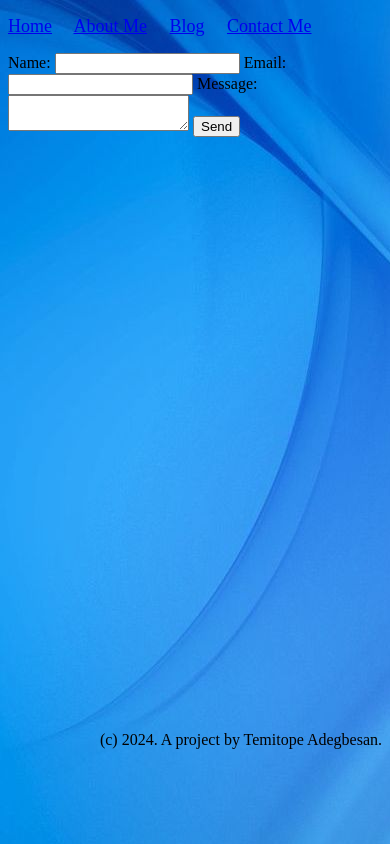
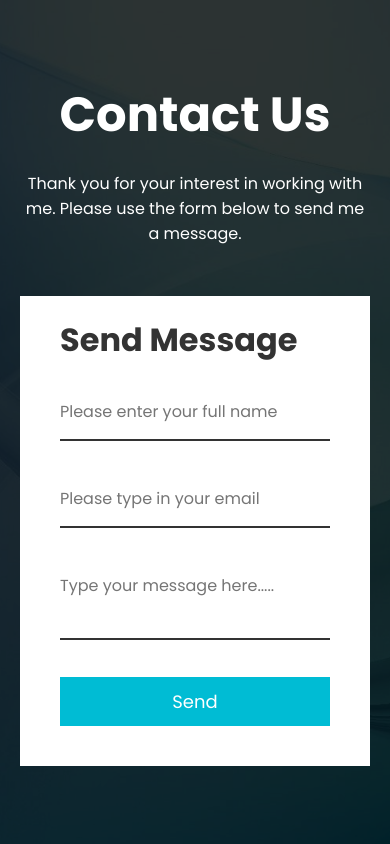
Before and after one commit to estellefruity/project_website, a plain HTML site: page contact.html in a window 390 px wide. Drawn offline with Linux system fonts and the light colour scheme.

Commit message:
adding updated contact form

```diff
--- a/contact.html
+++ b/contact.html
@@ -4,75 +4,50 @@
     <meta charset="UTF-8">
     <meta name="viewport" content="width=device-width, initial-scale=1.0">
     <title>Contact Me Form</title>
+    <link rel="stylesheet" type="text/css" href="css/contact.css">
 </head>
 <body background="images/blue.jpg">
-    <p>
-        <font face="cinzel" size="4">
-			<a href="index.html">Home</a>&nbsp;&nbsp;&nbsp;&nbsp;
-			<a href="aboutme.html">About Me</a>&nbsp;&nbsp;&nbsp;&nbsp;
-			<a href="blog.html">Blog</a>&nbsp;&nbsp;&nbsp;&nbsp;
-			<a href="contact.html">Contact Me</a>
-		</font>
-    </p>
-    <form action="https://api.web3forms.com/submit" method="POST">
+    <section>
 
-        <input type="hidden" name="apikey" value="19196983-0073-45ad-a787-beeb00417539">
+        <div class="section-header">
+          <div class="container">
+            <h2>Contact Us</h2>
+            <p>Thank you for your interest in working with me. Please use the form below to send me a message.</p>
+          </div>
+        </div>
 
-        <input type="hidden" name="redirect" value="https://estellefruity.github.io/project_website/success-page.html">
+        <div class="container">
 
-        <label for="name">Name:</label>
-        <input type="text" id="name" name="name" required>
+            <div class="contact-form">
+                <form action="https://api.web3forms.com/submit" method="POST"" id="contact-form">
+                    <input type="hidden" name="apikey" value="19196983-0073-45ad-a787-beeb00417539">
 
-        <label for="email">Email:</label>
-        <input type="email" id="email" name="email" required>
+                    <input type="hidden" name="redirect" value="https://estellefruity.github.io/project_website/success-page.html">
 
-        <label for="message">Message:</label>
-        <textarea id="message" name="message" required></textarea>
+                    <input type="checkbox" name="botcheck" class="hidden" style="display: none;">
 
-        <input type="submit" value="Send">
+                    <h2>Send Message</h2>
+                    <div class="input-box">
+                        <input type="text" required="true" name="" placeholder="Please enter your full name">
+                    </div>
 
-    </form>
+                    <div class="input-box">
+                        <input type="email" required="true" name="" placeholder="Please type in your email">
+                    </div>
 
+                    <div class="input-box">
+                        <textarea required="true" name="" placeholder="Type your message here....."></textarea>
+                    </div>
 
-    <br>
-    <br>
-    <br>
-    <br>
-    <!--I used multiple break tags becuase i don't know how else to seperate my body text from my footer section without using CSS-->
-    <br>
-    <br>
-    <br>
-    <br>
-    <br>
-    <br>
-    <br>
-    <br>
-    <br>
-    <br>
-    <br>
-    <br>
-    <br>
-    <br>
-    <br>
-    <br>
-    <br>
-    <br>
-    <br>
-    <br>
-    <br>
-    <br>
-    <br>
-    <br>
-    <br>
-    <br>
-    <br>
-    <br>
-    <br>
-    <section>
-        <footer align="right">
-            (c) 2024. A project by Temitope Adegbesan.
-        </footer>
-    </section>
+                    <div class="input-box">
+                        <input type="submit" value="Send" name="">
+                    </div>
+              </form>
+            </div>
+
+          </div>
+        </div>
+      </section>
 
 </body>
 </html>
--- /dev/null
+++ b/css/contact.css
@@ -0,0 +1,194 @@
+@import url('https://fonts.googleapis.com/css2?family=Poppins:wght@400;600;700&display=swap');
+
+* {
+  padding: 0;
+  margin: 0;
+  box-sizing: border-box;
+  font-family: 'Poppins', sans-serif;
+}
+
+body {
+  min-height: 100vh;
+  width: 100%;
+  display: flex;
+  justify-content: center;
+  align-items: center;
+  background-size: cover;
+  background-position: center;
+  position: relative;
+}
+
+body::after {
+  content: "";
+  position: absolute;
+  top: 0;
+  left: 0;
+  height: 100%;
+  width: 100%;
+  background-color: rgba(0,0,0,0.8);
+}
+
+section {
+  position: relative;
+  z-index: 3;
+  padding-top: 50px;
+  padding-bottom: 50px;
+}
+
+.container {
+  max-width: 1080px;
+  margin-left: auto;
+  margin-right: auto;
+  padding-left: 20px;
+  padding-right: 20px;
+}
+
+.section-header {
+  margin-bottom: 50px;
+  text-align: center;
+}
+
+.section-header h2 {
+  color: #FFF;
+  font-weight: bold;
+  font-size: 3em;
+  margin-bottom: 20px;
+}
+
+.section-header p {
+  color: #FFF;
+}
+
+.row  {
+  display: flex;
+  flwx-wrap: wrap;
+  align-items: center;
+  justify-content: space-between;
+}
+
+.contact-info {
+  width: 50%;
+}
+
+.contact-info-item {
+  display: flex;
+  margin-bottom: 30px;
+}
+
+.contact-info-icon {
+  height: 70px;
+  width: 70px;
+  background-color: #fff;
+  text-align: center;
+  border-radius: 50%;
+}
+
+.contact-info-icon i {
+  font-size: 30px;
+  line-height: 70px;
+}
+
+.contact-info-content {
+  margin-left: 20px;
+}
+
+.contact-info-content h4 {
+  color: #1da9c0;
+  font-size: 1.4em;
+  margin-bottom: 5px;
+}
+
+.contact-info-content p {
+  color: #FFF;
+  font-size: 1em;
+}
+
+.contact-form {
+  background-color: #fff;
+  padding: 40px;
+  width: 85%;
+  padding-bottom: 30px;
+  padding-top: 20px;
+}
+
+.contact-form h2 {
+  font-weight: bold;
+  font-size: 2em;
+  margin-bottom: 10px;
+  color: #333;
+}
+
+.contact-form .input-box {
+  position: relative;
+  width: 100%;
+  margin-top: 10px;
+}
+
+.contact-form .input-box input,
+.contact-form .input-box textarea{
+  width: 100%;
+  padding: 15px 0;
+  font-size: 16px;
+  margin: 10px 0;
+  border: none;
+  border-bottom: 2px solid #333;
+  outline: none;
+  resize: none;
+}
+
+.contact-form .input-box span {
+  position: absolute;
+  left: 0;
+  padding: 5px 0;
+  font-size: 16px;
+  margin: 20px 0;
+  pointer-events: none;
+  transition: 0.5s;
+  color: #666;
+}
+
+.contact-form .input-box input:focus ~ span,
+.contact-form .input-box textarea:focus ~ span{
+  color: #e91e63;
+  font-size: 12px;
+  transform: translateY(-20px);
+}
+
+.contact-form .input-box input[type="submit"]
+{
+  width: 100%;
+  background: #00bcd4;
+  color: #FFF;
+  border: none;
+  cursor: pointer;
+  padding: 10px;
+  font-size: 18px;
+  border: 1px solid #00bcd4;
+  transition: 0.5s;
+}
+
+.contact-form .input-box input[type="submit"]:hover
+{
+  background: #FFF;
+  color: #00bcd4;
+}
+
+@media (max-width: 991px) {
+  section {
+    padding-top: 50px;
+    padding-bottom: 50px;
+  }
+
+  .row {
+    flex-direction: column;
+  }
+
+  .contact-info {
+    margin-bottom: 40px;
+    width: 100%;
+  }
+
+  .contact-form {
+    width: 100%;
+  }
+}
--- a/css/style.css
+++ b/css/style.css
@@ -66,7 +66,7 @@ body {
 
   .card {
     background: white;
-    padding: 210px;
+    padding: 280px;
     margin: 0 auto;
     text-align: center;
         width: auto;
```
Also changed, not shown: success-page.html (line endings or trailing spaces).
